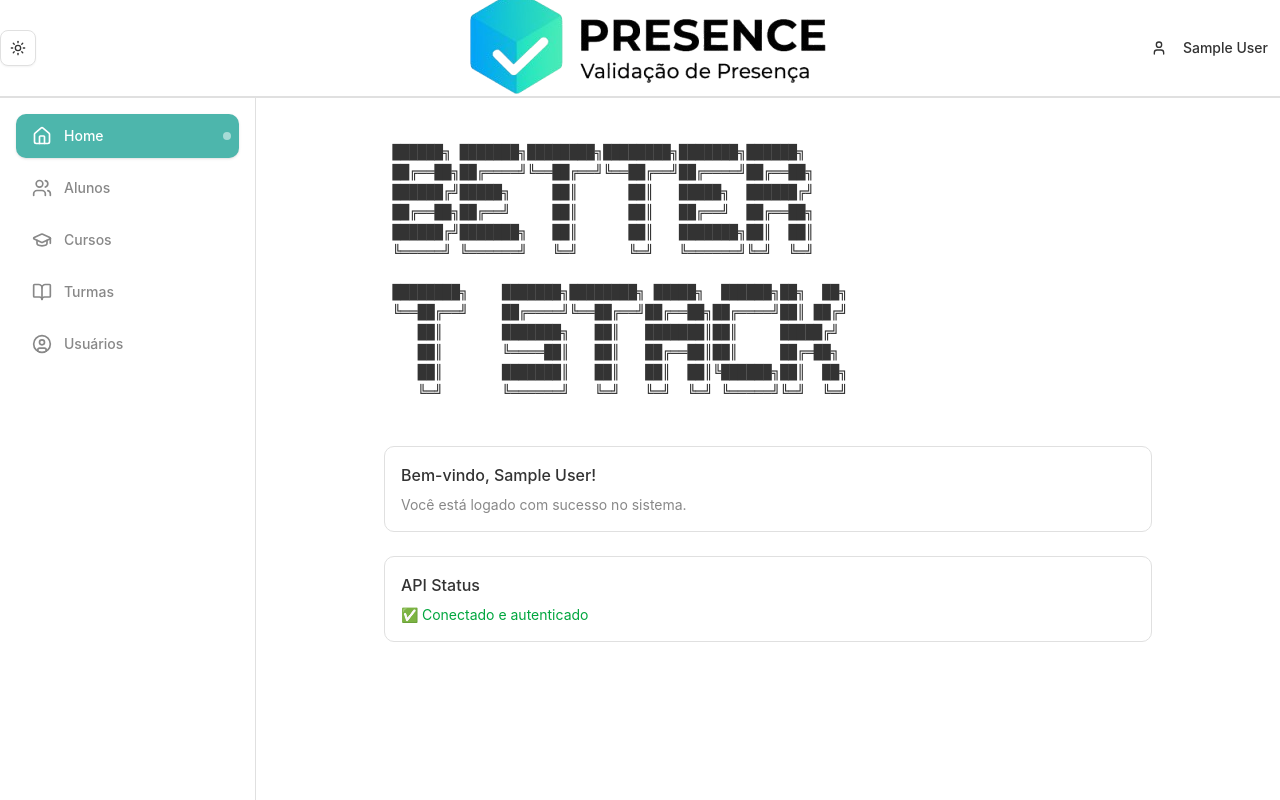
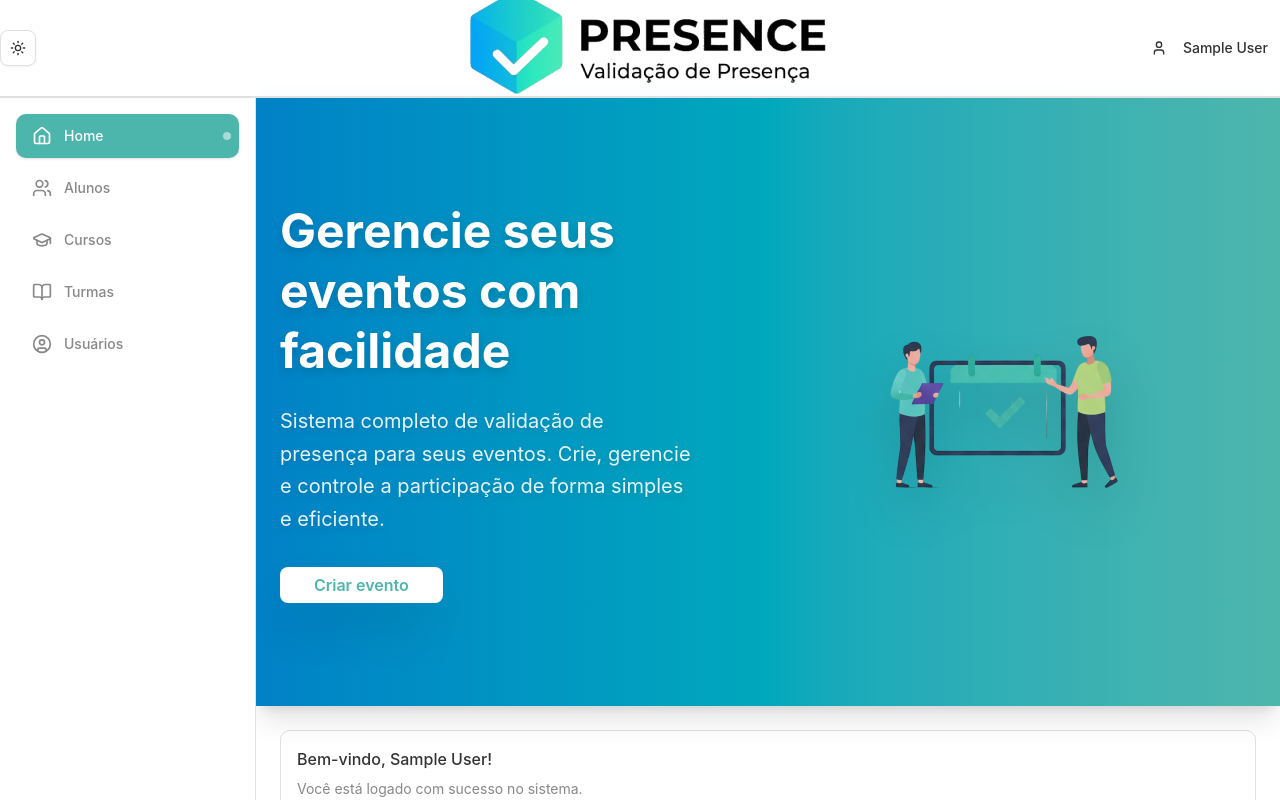
Before and after one commit to CarHSMig/Presence-FRONT, a Next.js app in the folder apps/web/: page / in a window 1280 px wide. Built offline with nearby package versions, Linux system fonts and the light colour scheme; sample sign-in values are in the browser's storage.

Commit message:
criação do banner da tela inicial

```diff
--- a/apps/web/src/app/eventos/criar/page.tsx
+++ b/apps/web/src/app/eventos/criar/page.tsx
@@ -174,7 +174,7 @@ export default function CriarEventoPage() {
 				console.log('✅ Evento criado com sucesso!', responseData);
 
 				toast.success('Evento criado com sucesso!');
-				router.push('/eventos');
+				router.push('/');
 			} catch (error) {
 				console.error('❌ Erro ao criar evento:', error);
 				toast.error(
@@ -295,25 +295,23 @@ export default function CriarEventoPage() {
 	return (
 		<ProtectedRoute>
 			<AuthenticatedLayout className="p-4 md:p-8 bg-linear-to-br from-background via-background to-secondary/20">
+				{loadingCourses ? (
+					<div className="container mx-auto max-w-2xl flex items-center justify-center min-h-[60vh]">
+						<div className="flex flex-col items-center gap-4">
+							<Loader2 className="h-8 w-8 animate-spin text-primary" />
+							<p className="text-sm text-muted-foreground">Carregando formulário...</p>
+						</div>
+					</div>
+				) : (
 				<div className="container mx-auto max-w-2xl">
 					{/* Header com botão de voltar - Redesign Moderno */}
-					<div className="mb-10">
-						<Link href="/">
-							<Button
-								variant="ghost"
-								size="sm"
-								className="mb-6 hover:bg-secondary/50 transition-colors duration-200"
-							>
-								<ArrowLeft className="h-4 w-4 mr-2" />
-								Voltar
-							</Button>
-						</Link>
-
-						<div className="flex items-center gap-3">
-							<div className="p-3 rounded-lg bg-primary/10 backdrop-blur-sm">
+					<div className="mb-10 animate-in fade-in slide-in-from-top-4 duration-500">
+						<div className="flex items-start justify-between gap-4 mb-6">
+							<div className="flex items-center gap-3 flex-1">
+								<div className="p-3 rounded-lg bg-primary/10 backdrop-blur-sm animate-in zoom-in duration-500 delay-100">
 									<Sparkles className="h-6 w-6 text-primary" />
 								</div>
-							<div>
+								<div className="flex-1 animate-in fade-in slide-in-from-left-4 duration-500 delay-200">
 									<h1 className="text-4xl md:text-5xl font-bold text-foreground">
 										Criar Evento
 									</h1>
@@ -322,10 +320,21 @@ export default function CriarEventoPage() {
 									</p>
 								</div>
 							</div>
+							<Link href="/" className="animate-in fade-in slide-in-from-right-4 duration-500 delay-300">
+								<Button
+									variant="ghost"
+									size="sm"
+									className="hover:bg-secondary/50 transition-colors duration-200 shrink-0"
+								>
+									<ArrowLeft className="h-4 w-4 mr-2" />
+									Voltar
+								</Button>
+							</Link>
+						</div>
 					</div>
 
 					{/* Formulário - Redesign Moderno com Mais Espaçamento */}
-					<div className="rounded-2xl border border-border/50 bg-card shadow-lg hover:shadow-xl transition-shadow duration-300 overflow-hidden backdrop-blur-sm">
+					<div className="rounded-2xl border border-border/50 bg-card shadow-lg hover:shadow-xl transition-shadow overflow-hidden backdrop-blur-sm animate-in fade-in slide-in-from-bottom-4 duration-700 delay-300">
 						{/* Componente de Erros de Validação */}
 						{(() => {
 							if (!showValidationErrors) return null;
@@ -729,6 +738,7 @@ export default function CriarEventoPage() {
 						</form>
 					</div>
 				</div>
+				)}
 			</AuthenticatedLayout>
 		</ProtectedRoute>
 	);
--- a/apps/web/src/app/login/page.tsx
+++ b/apps/web/src/app/login/page.tsx
@@ -10,7 +10,7 @@ export default function LoginPage() {
       <div className="w-2/4 flex items-center justify-center bg-background p-8 relative">
         <div className="w-full max-w-sm">
           <div className="flex items-left justify-center">
-            <Image src={Logo} alt="Logo" width={500} height={500} className="mb-4 items-left" />
+            <Image src={Logo} alt="Logo" width={500} height={500} className="items-left" />
           </div>
           <LoginForm />
         </div>
--- a/apps/web/src/app/page.tsx
+++ b/apps/web/src/app/page.tsx
@@ -3,32 +3,82 @@
 import ProtectedRoute from "@/components/ProtectedRoute";
 import { useAuth } from "@/contexts/AuthContext";
 import AuthenticatedLayout from "@/components/authenticated-layout";
-
-const TITLE_TEXT = `
- ██████╗ ███████╗████████╗████████╗███████╗██████╗
- ██╔══██╗██╔════╝╚══██╔══╝╚══██╔══╝██╔════╝██╔══██╗
- ██████╔╝█████╗     ██║      ██║   █████╗  ██████╔╝
- ██╔══██╗██╔══╝     ██║      ██║   ██╔══╝  ██╔══██╗
- ██████╔╝███████╗   ██║      ██║   ███████╗██║  ██║
- ╚═════╝ ╚══════╝   ╚═╝      ╚═╝   ╚══════╝╚═╝  ╚═╝
-
- ████████╗    ███████╗████████╗ █████╗  ██████╗██╗  ██╗
- ╚══██╔══╝    ██╔════╝╚══██╔══╝██╔══██╗██╔════╝██║ ██╔╝
-    ██║       ███████╗   ██║   ███████║██║     █████╔╝
-    ██║       ╚════██║   ██║   ██╔══██║██║     ██╔═██╗
-    ██║       ███████║   ██║   ██║  ██║╚██████╗██║  ██╗
-    ╚═╝       ╚══════╝   ╚═╝   ╚═╝  ╚═╝ ╚═════╝╚═╝  ╚═╝
- `;
+import Image from "next/image";
+import { useRouter } from "next/navigation";
+import { Button } from "@/components/ui/button";
+import BannerImage from "@/assets/images/home/banner_peoples.png";
 
 export default function Home() {
 	const { user } = useAuth();
+	const router = useRouter();
 
 	return (
 		<ProtectedRoute>
-			<AuthenticatedLayout className="p-6">
-				<div className="container mx-auto max-w-3xl">
-					<pre className="overflow-x-auto font-mono text-sm">{TITLE_TEXT}</pre>
-					<div className="grid gap-6 mt-6">
+			<AuthenticatedLayout className="p-0">
+				{/* Banner com gradiente, imagem e botão */}
+				<section className="relative w-full overflow-hidden bg-linear-to-r from-[#0288D1] via-[#00ACC1] to-[#4DB6AC] shadow-xl">
+					{/* Overlay sutil para melhorar legibilidade do texto */}
+					<div className="absolute inset-0 bg-linear-to-r from-black/5 to-transparent pointer-events-none" />
+
+					<div className="container mx-auto px-6 relative z-10">
+						<div className="flex flex-col md:flex-row items-center justify-between gap-8 md:gap-12 min-h-[280px] md:min-h-[320px] py-8 md:py-12">
+							{/* Texto do lado esquerdo */}
+							<div className="flex-1 flex flex-col justify-center text-center md:text-left space-y-4 md:space-y-6">
+								<h1 className="text-3xl md:text-4xl lg:text-5xl font-bold text-white drop-shadow-lg leading-tight animate-in fade-in slide-in-from-left-8 duration-700 delay-200">
+									<span className="inline-block animate-in fade-in slide-in-from-bottom-4 duration-500 delay-300">
+										Gerencie
+									</span>
+									{' '}
+									<span className="inline-block animate-in fade-in slide-in-from-bottom-4 duration-500 delay-400">
+										seus
+									</span>
+									{' '}
+									<span className="inline-block animate-in fade-in slide-in-from-bottom-4 duration-500 delay-500">
+										eventos
+									</span>
+									{' '}
+									<span className="inline-block animate-in fade-in slide-in-from-bottom-4 duration-500 delay-600">
+										com
+									</span>
+									{' '}
+									<span className="inline-block animate-in fade-in slide-in-from-bottom-4 duration-500 delay-700">
+										facilidade
+									</span>
+								</h1>
+								<p className="text-base md:text-lg lg:text-xl text-white/90 max-w-2xl leading-relaxed drop-shadow-md animate-in fade-in slide-in-from-left-8 duration-700 delay-800">
+									Sistema completo de validação de presença para seus eventos.{' '}
+									Crie, gerencie e controle a participação de forma simples e eficiente.
+								</p>
+								{/* Botão posicionado abaixo do texto */}
+								<div className="flex justify-center md:justify-start pt-2 animate-in fade-in slide-in-from-left-8 duration-700 delay-900">
+									<Button
+										onClick={() => router.push("/eventos/criar" as any)}
+										className="bg-white text-[#4DB6AC] hover:bg-white/95 hover:text-[#4DB6AC] border-2 border-white/20 hover:border-white font-semibold px-8 py-3 shadow-2xl hover:shadow-white/20 transition-all hover:scale-105 text-base"
+									>
+										Criar evento
+									</Button>
+								</div>
+							</div>
+
+							{/* Imagem do lado direito */}
+							<div className="flex items-center justify-center md:justify-end">
+								<div className="relative w-full max-w-xs md:max-w-md lg:max-w-lg drop-shadow-2xl animate-in fade-in zoom-in duration-700 delay-300">
+									<Image
+										src={BannerImage}
+										alt="Pessoas em evento"
+										width={600}
+										height={600}
+										className="object-contain w-full"
+										priority
+									/>
+								</div>
+							</div>
+						</div>
+					</div>
+				</section>
+
+				<div className="container mx-auto max-w-6xl px-6 pt-6">
+					<div className="grid gap-6">
 						<section className="rounded-lg border p-4">
 							<h2 className="mb-2 font-medium">Bem-vindo, {user?.name}!</h2>
 							<p className="text-sm text-muted-foreground">
--- a/apps/web/src/components/header.tsx
+++ b/apps/web/src/components/header.tsx
@@ -7,7 +7,7 @@ import Logo from "@/assets/images/logo.png";
 
 export default function Header() {
 	return (
-		<div className="sticky top-0 z-50 w-full border-b bg-background/95 backdrop-blur supports-[backdrop-filter]:bg-background/60">
+		<div className="sticky top-0 z-50 w-full border-b bg-background/95 backdrop-blur supports-backdrop-filter:bg-background/60">
 			<div className="container mx-auto flex h-24 items-center justify-between">
 				<div className="flex items-center gap-3">
 					<ModeToggle />
```
Also changed, not shown: apps/web/src/assets/images/home/banner_peoples.png (added). Lines whose indentation alone changed are shown as unchanged.
